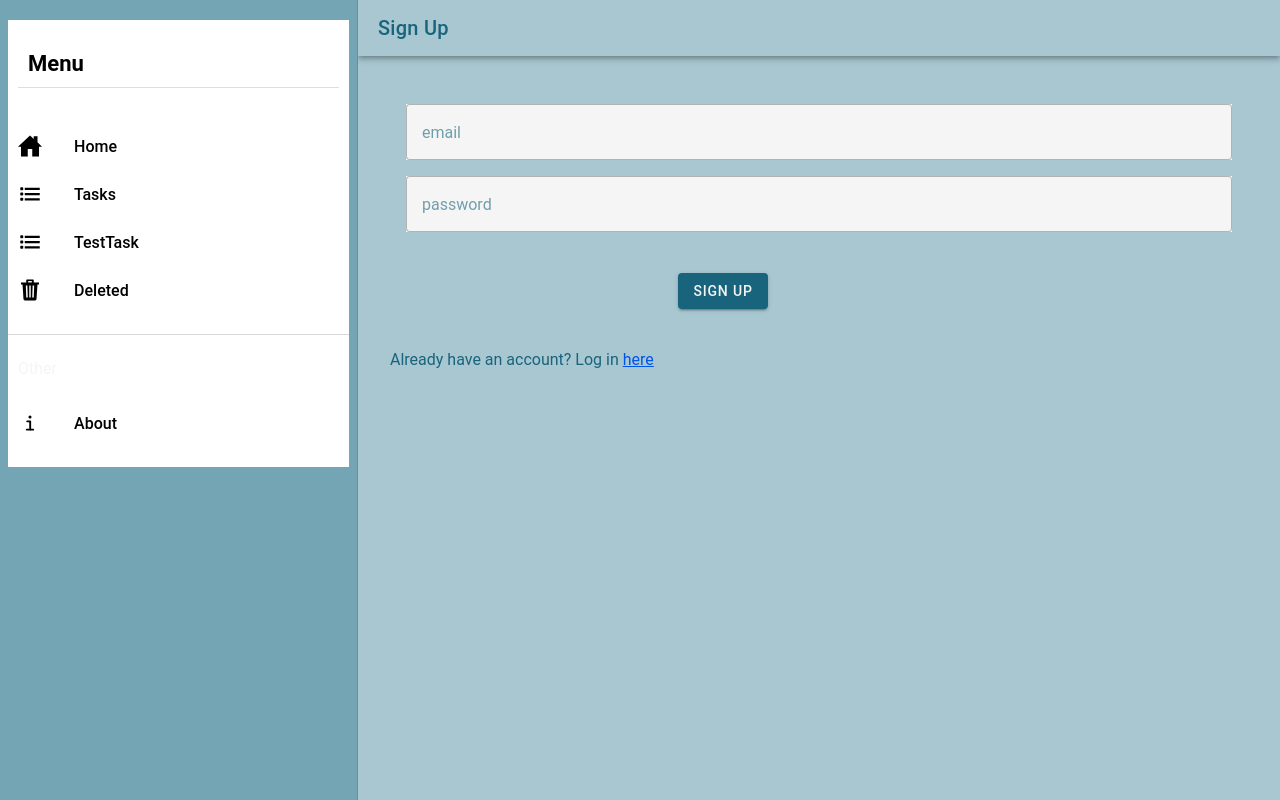
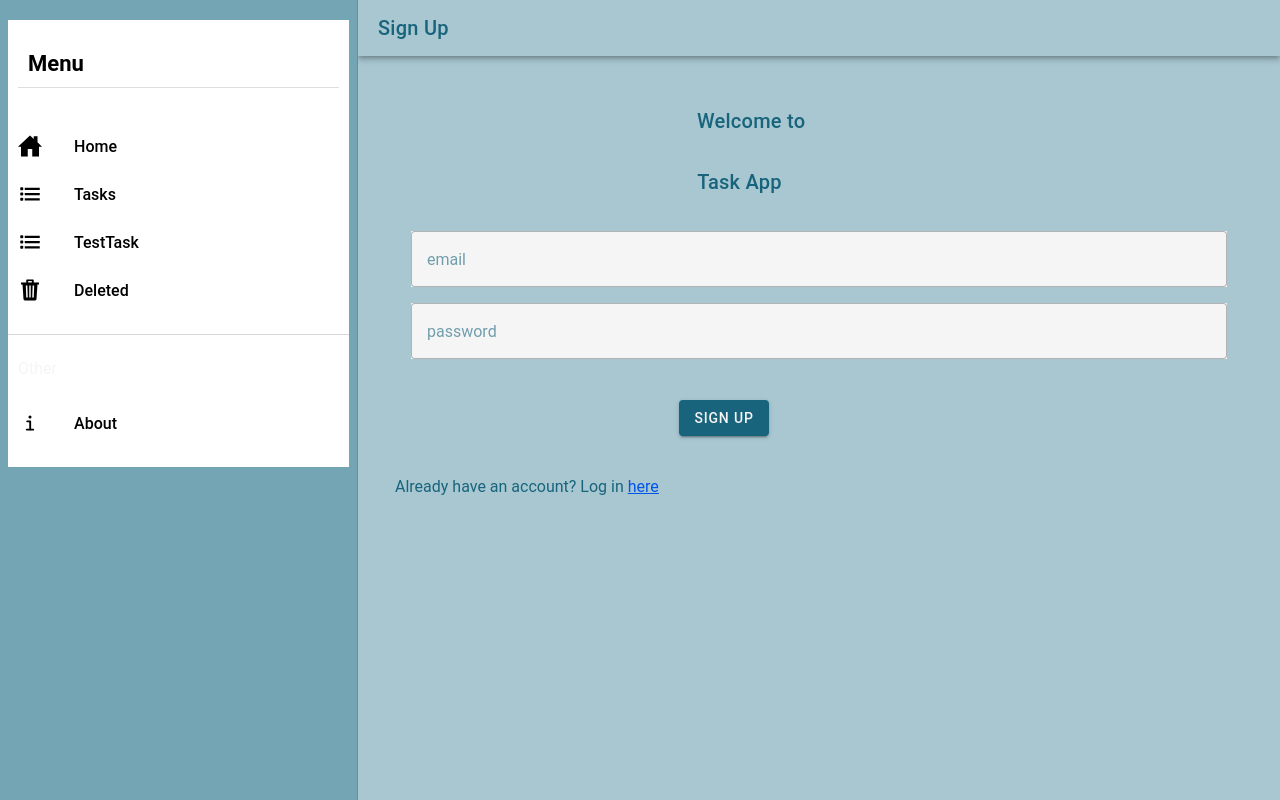
Before and after one commit to tom4sdvorak/TaskListApp, a React (Vite) app: page /signup in a window 1280 px wide. Built offline with nearby package versions, Linux system fonts and the light colour scheme.

Commit message:
Removed welcome page

```diff
--- a/src/App.tsx
+++ b/src/App.tsx
@@ -45,7 +45,6 @@ import TaskList from "./pages/TaskList";
 
 import Deleted from "./pages/Deleted";
 import About from "./pages/About";
-import Welcome from "./pages/Welcome";
 
 setupIonicReact();
 
@@ -57,11 +56,9 @@ const App: React.FC = () => {
           <Menu />
           <IonRouterOutlet id="main">
             <Route path="/" exact={true}>
-              <Redirect to="/welcome" />
+              <Redirect to="/login" />
             </Route>
-            <Route path="/welcome" exact={true}>
-              <Welcome />
-            </Route>
+
             <Route path="/home" exact={true}>
               <Home />
             </Route>
--- a/src/pages/Home.css
+++ b/src/pages/Home.css
@@ -1,8 +1,9 @@
 
 ion-content {
-    --background: rgba(167, 199, 209, 0.99);
+    --background: #a7c7d1fc;
     --color: #18647C ;
     --border-radius: 10px;
+
 }
 
 ion-toolbar {
--- a/src/pages/Login.tsx
+++ b/src/pages/Login.tsx
@@ -2,6 +2,7 @@ import {
   IonButton,
   IonCol,
   IonContent,
+  IonGrid,
   IonHeader,
   IonInput,
   IonItem,
@@ -22,6 +23,21 @@ const Login: React.FC = () => {
         </IonToolbar>
       </IonHeader>
       <IonContent className="ion-padding">
+        <IonGrid>
+          <IonRow>
+            <IonCol></IonCol>
+            <IonCol className="ion-padding">
+              <IonTitle className="ion-padding">Welcome to </IonTitle>
+            </IonCol>
+            <IonCol></IonCol>
+          </IonRow>
+          <IonRow>
+            <IonCol></IonCol>
+            <IonCol>
+              <IonTitle>Task App</IonTitle>
+            </IonCol>
+            <IonCol></IonCol>
+          </IonRow>
           <form>
             <div className="flex ion-padding ion-margin">
               <IonInput
@@ -49,6 +65,7 @@ const Login: React.FC = () => {
               Don't have an account yet? Sign up <a href="/signup">here</a>
             </p>
           </form>
+        </IonGrid>
       </IonContent>
     </IonPage>
   );
--- a/src/pages/SignUp.tsx
+++ b/src/pages/SignUp.tsx
@@ -2,6 +2,7 @@ import {
   IonButton,
   IonCol,
   IonContent,
+  IonGrid,
   IonHeader,
   IonInput,
   IonItem,
@@ -22,6 +23,21 @@ const SignUp: React.FC = () => {
         </IonToolbar>
       </IonHeader>
       <IonContent className="ion-padding">
+        <IonGrid>
+          <IonRow>
+            <IonCol></IonCol>
+            <IonCol className="ion-padding">
+              <IonTitle className="ion-padding">Welcome to </IonTitle>
+            </IonCol>
+            <IonCol></IonCol>
+          </IonRow>
+          <IonRow>
+            <IonCol></IonCol>
+            <IonCol>
+              <IonTitle>Task App</IonTitle>
+            </IonCol>
+            <IonCol></IonCol>
+          </IonRow>
           <form>
             <div className="flex ion-padding ion-margin">
               <IonInput
@@ -49,6 +65,7 @@ const SignUp: React.FC = () => {
               Already have an account? Log in <a href="/login">here</a>
             </p>
           </form>
+        </IonGrid>
       </IonContent>
     </IonPage>
   );
--- a/src/pages/Welcome.tsx
+++ /dev/null
@@ -1,57 +0,0 @@
-import {
-  IonButton,
-  IonCard,
-  IonCardContent,
-  IonCol,
-  IonContent,
-  IonGrid,
-  IonHeader,
-  IonItem,
-  IonPage,
-  IonRow,
-  IonTitle,
-  IonToolbar,
-} from "@ionic/react";
-import React from "react";
-
-const Welcome: React.FC = () => {
-  return (
-    <IonPage>
-      <IonContent className="ion-padding">
-        <IonGrid>
-          <IonRow>
-            <IonCol></IonCol>
-            <IonCol className="ion-padding">
-              <IonTitle className="ion-padding">Welcome to </IonTitle>
-            </IonCol>
-            <IonCol></IonCol>
-          </IonRow>
-          <IonRow>
-            <IonCol></IonCol>
-            <IonCol>
-              <IonTitle>Task App</IonTitle>
-            </IonCol>
-            <IonCol></IonCol>
-          </IonRow>
-
-          <IonRow className="ion-padding">
-            <IonCol></IonCol>
-            <IonCol>
-              <IonButton href="/login">Login</IonButton>
-            </IonCol>
-            <IonCol></IonCol>
-          </IonRow>
-          <IonRow className="ion-padding">
-            <IonCol></IonCol>
-            <IonCol>
-              <IonButton href="/signup">SignUp</IonButton>
-            </IonCol>
-            <IonCol></IonCol>
-          </IonRow>
-        </IonGrid>
-      </IonContent>
-    </IonPage>
-  );
-};
-
-export default Welcome;
```
Also changed, not shown: src/helpers/LocalStore.tsx (+30 -24 lines). Lines whose indentation alone changed are shown as unchanged.
